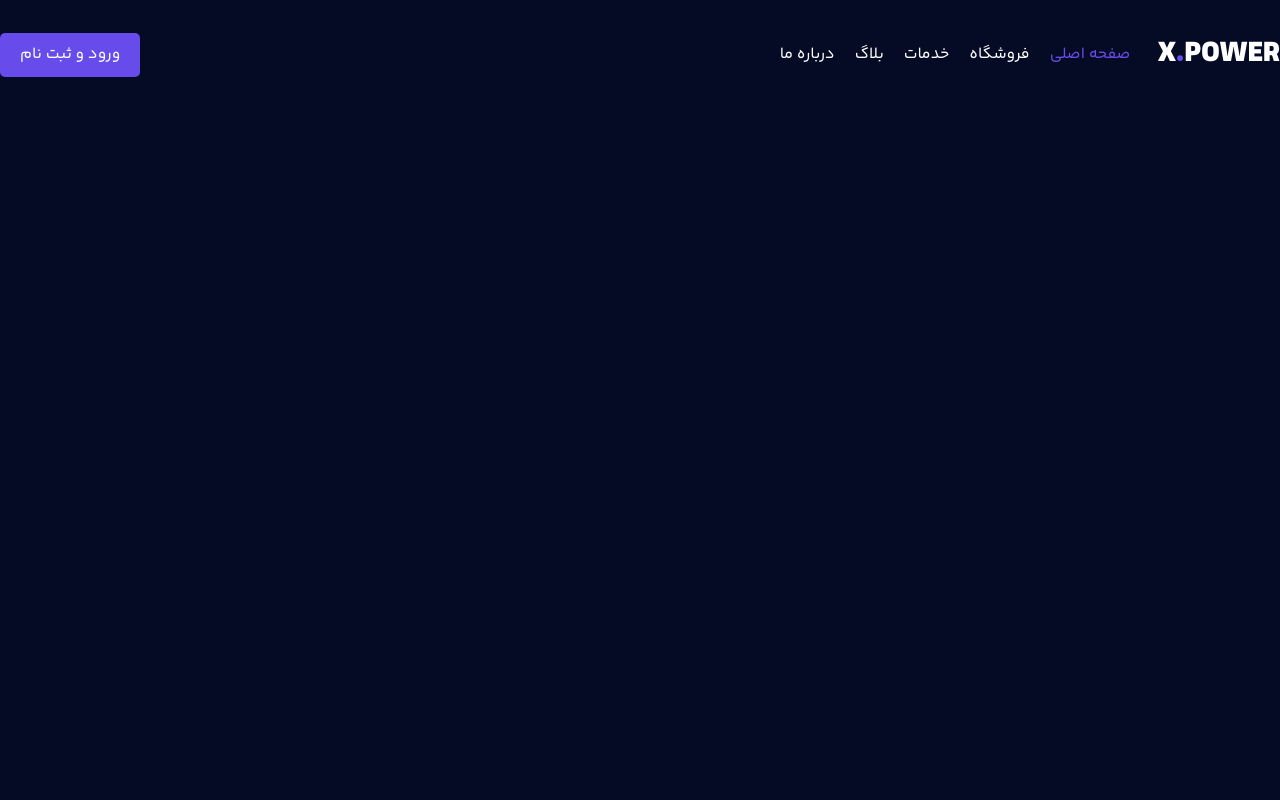
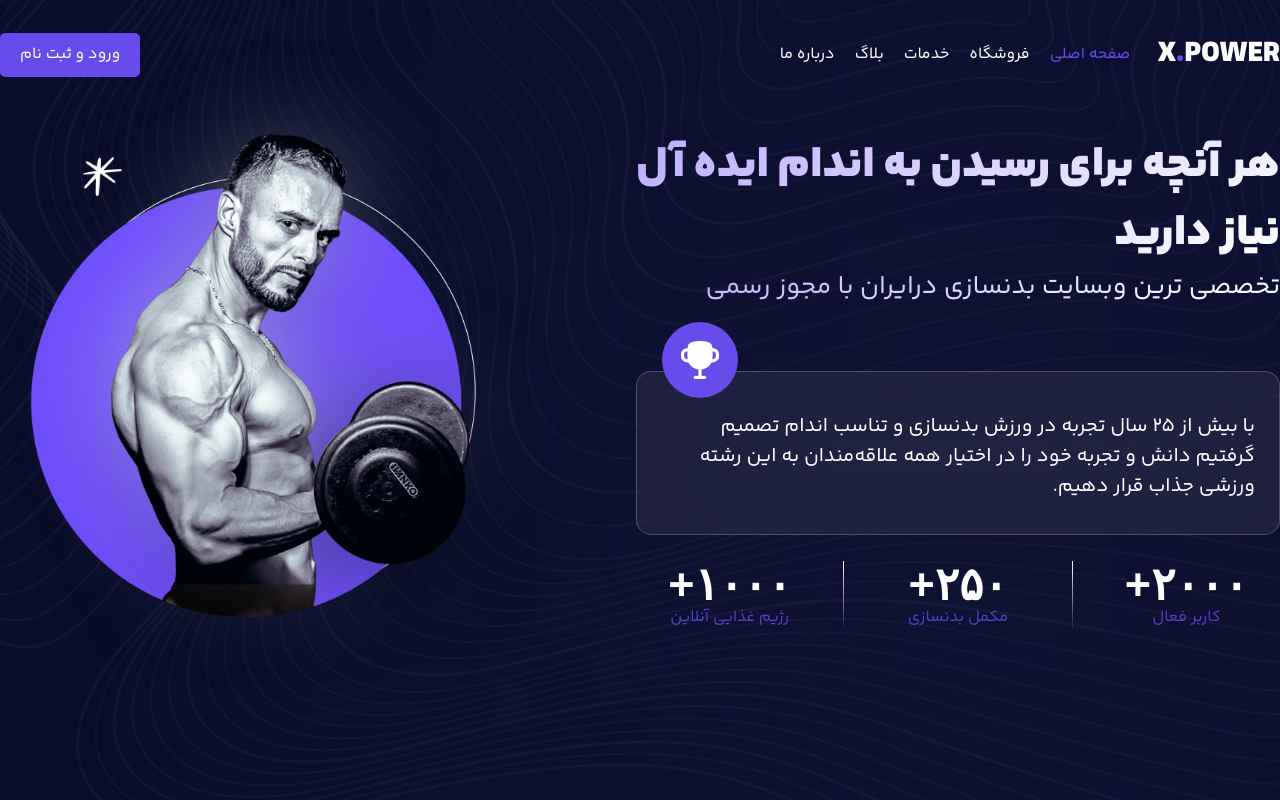
Before and after one commit to AMIRHOSEINASGHARI/project_xpower, a Next.js app: page / in a window 1280 px wide. Shown: the top 800 px of the page. Built offline with nearby package versions, Linux system fonts and the light colour scheme; a web font is replaced by a local one.

Commit message:
Hero component added to HomePage

```diff
--- a/app/globals.css
+++ b/app/globals.css
@@ -14,6 +14,10 @@
 }
 
 @layer utilities {
+  .container-base {
+    @apply container mx-auto max-xl:px-6;
+  }
+
   .heading {
     @apply font-bold text-[20px] lg:text-[34px];
   }
--- a/app/page.tsx
+++ b/app/page.tsx
@@ -1,7 +1,7 @@
-import React from "react";
+import HomePage from "@/components/pages/HomePage";
 
 const Home = () => {
-  return <div></div>;
+  return <HomePage />;
 };
 
 export default Home;
--- /dev/null
+++ b/components/pages/HomePage.tsx
@@ -0,0 +1,11 @@
+import Hero from "../templates/pages/Hero";
+
+const HomePage = () => {
+  return (
+    <>
+      <Hero />
+    </>
+  );
+};
+
+export default HomePage;
--- a/components/shared/Header.tsx
+++ b/components/shared/Header.tsx
@@ -5,7 +5,7 @@ import Button from "../ui/button";
 const Header = () => {
   return (
     <header className="w-full fixed z-50 top-0 right-0">
-      <div className="container mx-auto max-xl:px-6 flex items-center justify-between py-4 xl:py-8">
+      <div className="container-base flex items-center justify-between py-4 xl:py-8">
         <div className="flex items-center gap-7">
           <Link href="/" className="font-extrabold text-[25px] xl:text-[30px]">
             X<span className="text-primary">.</span>POWER
--- /dev/null
+++ b/components/templates/pages/Hero.tsx
@@ -0,0 +1,92 @@
+import Image from "next/image";
+
+const Hero = () => {
+  return (
+    <section className="relative">
+      <Image
+        src="/assets/linear-shape.png"
+        alt="shape"
+        width={1500}
+        height={800}
+        className="w-full absolute z-[5] max-w-[1800px] mx-auto top-0 right-0 left-0"
+      />
+      <div className="container-base relative pt-25 xl:pt-0 flex flex-col xl:flex-row items-center w-full">
+        <div className="w-full xl:w-[644px] xl:mt-15 max-xl:flex max-xl:flex-1 shrink-0 relative">
+          <div className="w-full relative z-20">
+            <h1 className="xl:text-[45px] text-[35px] font-extrabold xl:text-justify text-center bg-clip-text text-transparent bg-linear-140 from-[#BDADFF] to-[#FFFFFF]">
+              هر آنچه برای رسیدن به اندام ایده آل نیاز دارید
+            </h1>
+            <p className="xl:text-[26px] xl:text-justify text-center xl:mb-16 mb-10 max-xl:mt-2 bg-clip-text text-transparent bg-linear-140 from-[#BDADFF] to-[#FFFFFF]">
+              تخصصی ترین وبسایت بدنسازی درایران با مجوز رسمی
+            </p>
+            <div className="relative bg-[#FFFFFF12] rounded-[15px] border border-[#FFFFFF36] pb-8 pt-10 px-6 backdrop-blur-[28px] mb-5">
+              <p className="xl:text-[20px]">
+                با بیش از ۲۵ سال تجربه در ورزش بدنسازی و تناسب اندام تصمیم
+                گرفتیم دانش و تجربه خود را در اختیار همه علاقه‌مندان به این رشته
+                ورزشی جذاب قرار دهیم.
+              </p>
+              <div className="xl:size-[76px] size-[50px] bg-primary rounded-full flex items-center justify-center absolute xl:-top-[50px] -top-[30px] left-[25px]">
+                <Image
+                  src="/assets/icons/Award.png"
+                  alt="Award"
+                  width={40}
+                  height={40}
+                  className="xl:size-[38px] size-[28px]"
+                />
+              </div>
+            </div>
+            <div className="flex items-center gap-5 h-[70px]">
+              <div className="flex flex-col flex-1 items-center justify-center max-xl:gap-2">
+                <span
+                  className="font-bold xl:text-[45px] text-[25px] text-center"
+                  dir="ltr"
+                >
+                  +۲۰۰۰
+                </span>
+                <span className="text-primary/80 -mt-3 max-xl:text-xs whitespace-nowrap">
+                  کاربر فعال
+                </span>
+              </div>
+              <div className="h-full w-[1px] mt-3 bg-linear-0 from-[#C7C7C700] to-[#FFFFFF]" />
+              <div className="flex flex-col flex-1 items-center justify-center max-xl:gap-2">
+                <span
+                  className="font-bold xl:text-[45px] text-[25px] text-center"
+                  dir="ltr"
+                >
+                  +۲۵۰
+                </span>
+                <span className="text-primary/80 -mt-3 max-xl:text-xs whitespace-nowrap">
+                  مکمل بدنسازی
+                </span>
+              </div>
+              <div className="h-full w-[1px] mt-3 bg-linear-0 from-[#C7C7C700] to-[#FFFFFF]" />
+              <div className="flex flex-col flex-1 items-center justify-center max-xl:gap-2">
+                <span
+                  className="font-bold xl:text-[45px] text-[25px] text-center"
+                  dir="ltr"
+                >
+                  +۱۰۰۰
+                </span>
+                <span className="text-primary/80 -mt-3 max-xl:text-xs whitespace-nowrap">
+                  رژیم غذایی آنلاین
+                </span>
+              </div>
+            </div>
+          </div>
+          <div className="absolute z-10 xl:top-0 top-30 max-xl:left-[calc(50%-100px)] bg-[#423D90] size-[250px] xl:size-[600px] blur-[200px] xl:blur-[600px]" />
+        </div>
+        <div className="relative z-20 max-xl:flex max-xl:justify-center max-xl:w-full xl:w-[60%] ml-20 sm:ml-25 md:ml-35 xl:ml-0">
+          <Image
+            src="/assets/images/banner-1.png"
+            alt="banner-1"
+            width={1000}
+            height={1000}
+            className="xl:w-[700px]"
+          />
+        </div>
+      </div>
+    </section>
+  );
+};
+
+export default Hero;
```
Also changed, not shown: public/assets/images/banner-1.png.
